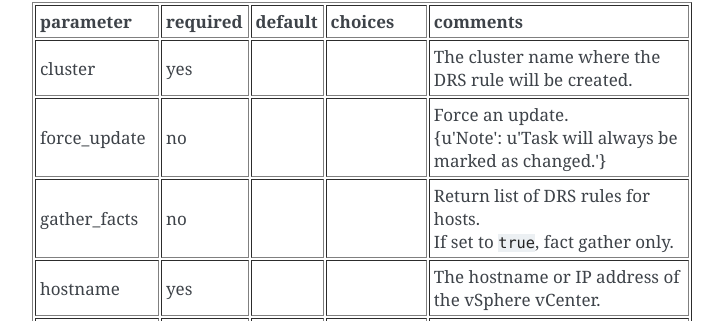
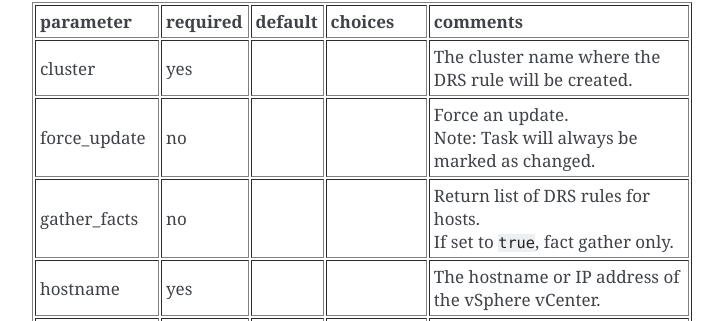
Before and after one commit to napalm255/ansible-vmware_drs, a Sphinx documentation site: the page built from docs/vmware_drs.rst, in a window 1280 px wide and 900 px high, scrolled down 578 px. Shown: the part 134-455 px from the top of the window, without its empty margins (388-1111 px from the left). Built offline with Sphinx 7.4.7, drawn with Linux system fonts in a browser that asks for light colours.

Commit message:
updated docs

```diff
--- a/docs/vmware_drs.rst
+++ b/docs/vmware_drs.rst
@@ -48,7 +48,7 @@
     <td>no</td>
     <td></td>
         <td><ul></ul></td>
-        <td><div>Force an update.</div><div>{u'Note': u'Task will always be marked as changed.'}</div></td></tr>
+        <td><div>Force an update.</div><div>Note: Task will always be marked as changed.</div></td></tr>
             <tr>
     <td>gather_facts<br/><div style="font-size: small;"></div></td>
     <td>no</td>
```
